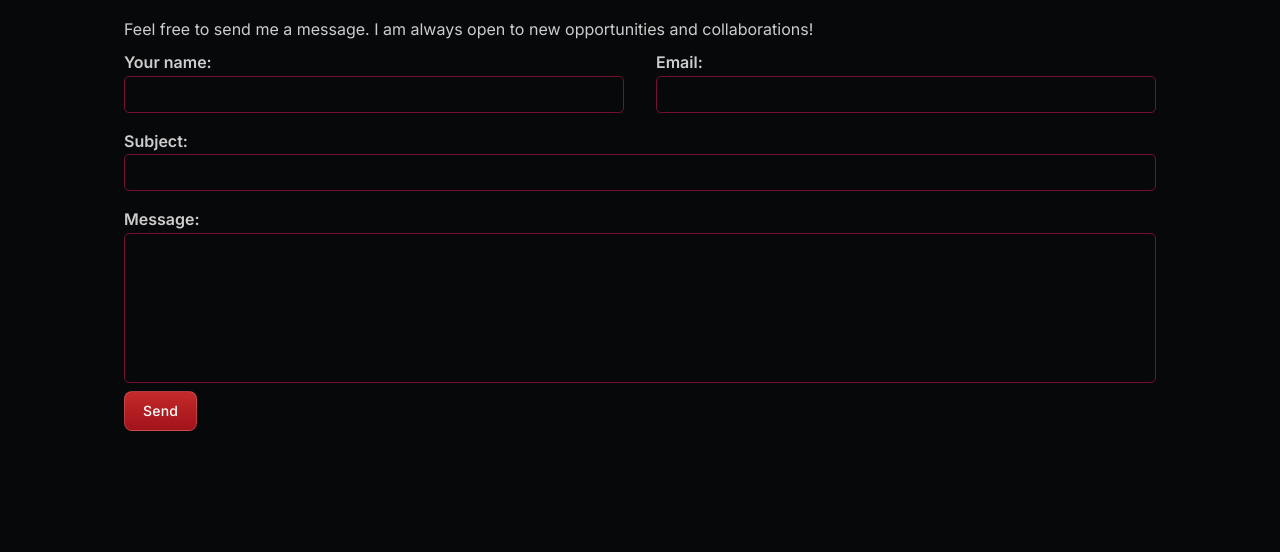
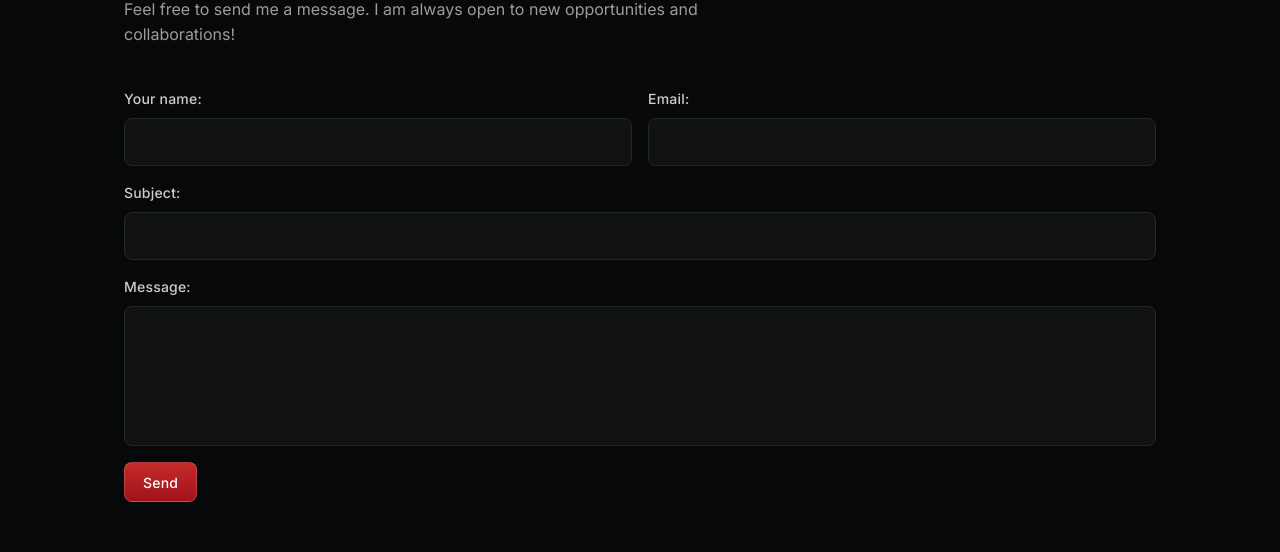
Before and after one commit to FabioMedeiros1000/portfolio, a React (Vite) app: page / in a window 1280 px wide. Shown: the part 2489-3041 px from the top of the page. Built offline with nearby package versions, Linux system fonts and the light colour scheme; no server answers.

Commit message:
:art: style: formulário de contato

```diff
--- a/src/components/AskSomething/index.tsx
+++ b/src/components/AskSomething/index.tsx
@@ -8,7 +8,7 @@ import MessageBox from '../MessageBox'
 import { sendPrompt } from '../../services/iaService'
 
 import { GlobalContainer, TitleGlobal } from '../../styles'
-import { colors, theme } from '../../variables'
+import { theme } from '../../variables'
 import Loader from '../Loader'
 import { MessageContainer } from './styles'
 import { useTranslation } from 'react-i18next'
@@ -82,7 +82,6 @@ const AskSomething = () => {
               type="textarea"
               fieldName="prompt"
               validationMessage={t('validationMessage.required')}
-              borderColor={colors.white}
               minLength={5}
               maxLength={530}
               error={errors.prompt?.message as string}
--- a/src/components/Contact/index.tsx
+++ b/src/components/Contact/index.tsx
@@ -12,7 +12,8 @@ import { sendEmail } from '../../services/emailService'
 import { ContactForm } from '../../types/contact'
 
 import { GlobalContainer, TitleGlobal } from '../../styles'
-import { colors, theme } from '../../variables'
+import { ContactFormElement, Description } from './styles'
+import { theme } from '../../variables'
 import InputWithLabel from '../InputWithLabel'
 
 const Contact = () => {
@@ -53,9 +54,9 @@ const Contact = () => {
       <>
         <GlobalContainer>
           <TitleGlobal>{t('contact.title')}</TitleGlobal>
-          <p>{t('contact.description')}</p>
+          <Description>{t('contact.description')}</Description>
           <FormProvider {...methods}>
-            <form onSubmit={handleSubmit(onSubmit)}>
+            <ContactFormElement onSubmit={handleSubmit(onSubmit)}>
               <div className="grid-form">
                 <div className="two-columns">
                   <InputWithLabel
@@ -67,7 +68,6 @@ const Contact = () => {
                     error={errors.name?.message as string}
                     minLength={5}
                     maxLength={100}
-                    borderColor={colors.red}
                   />
                   <InputWithLabel
                     label={t('contact.input.email')}
@@ -78,7 +78,6 @@ const Contact = () => {
                     minLength={5}
                     maxLength={70}
                     error={errors.email?.message as string}
-                    borderColor={colors.red}
                   />
                 </div>
                 <InputWithLabel
@@ -90,7 +89,6 @@ const Contact = () => {
                   error={errors.subject?.message as string}
                   minLength={5}
                   maxLength={255}
-                  borderColor={colors.red}
                 />
                 <InputWithLabel
                   label={t('contact.input.message')}
@@ -101,7 +99,6 @@ const Contact = () => {
                   error={errors.message?.message as string}
                   minLength={10}
                   maxLength={1200}
-                  borderColor={colors.red}
                 />
               </div>
               <Button
@@ -116,7 +113,7 @@ const Contact = () => {
                   t('contact.buttonText')
                 )}
               </Button>
-            </form>
+            </ContactFormElement>
           </FormProvider>
         </GlobalContainer>
         <ModalMessage
--- /dev/null
+++ b/src/components/Contact/styles.ts
@@ -0,0 +1,16 @@
+import styled from 'styled-components'
+
+import { theme } from '../../variables'
+
+export const Description = styled.p`
+  color: ${theme.mute};
+  margin-top: -20px;
+  margin-bottom: 40px;
+  max-width: 620px;
+`
+
+export const ContactFormElement = styled.form`
+  button {
+    margin-top: 16px;
+  }
+`
--- a/src/components/Input/index.tsx
+++ b/src/components/Input/index.tsx
@@ -4,7 +4,6 @@ import { FormContainer } from '../../styles'
 import { useTranslation } from 'react-i18next'
 
 const Input = ({
-  borderColor,
   type,
   placeholder,
   fieldName,
@@ -17,7 +16,6 @@ const Input = ({
 }: FormInputProps) => {
   const { registerOptions, stringValue, setStringValue } = useFormHook({
     type,
-    borderColor,
     error,
     fieldName,
     validationMessage
@@ -26,7 +24,7 @@ const Input = ({
   const { t } = useTranslation()
 
   return (
-    <FormContainer borderColor={borderColor}>
+    <FormContainer $hasError={Boolean(error)}>
       {type === 'textarea' ? (
         <textarea
           {...register(fieldName, registerOptions)}
--- a/src/components/InputWithLabel/index.tsx
+++ b/src/components/InputWithLabel/index.tsx
@@ -1,13 +1,13 @@
 import { FormInputWithLabelProps } from '../../hooks/useFormHook'
 import Input from '../Input'
 
+import { Wrapper } from './styles'
+
 const InputWithLabel = ({ label, id, ...rest }: FormInputWithLabelProps) => (
-  <div style={{ display: 'block', width: '100%' }}>
-    <label htmlFor={id} style={{ fontWeight: 'bold' }}>
-      {label}
-    </label>
+  <Wrapper>
+    <label htmlFor={id}>{label}</label>
     <Input id={id} {...rest} />
-  </div>
+  </Wrapper>
 )
 
 export default InputWithLabel
--- /dev/null
+++ b/src/components/InputWithLabel/styles.ts
@@ -0,0 +1,16 @@
+import styled from 'styled-components'
+
+import { theme, weights } from '../../variables'
+
+export const Wrapper = styled.div`
+  display: grid;
+  gap: 8px;
+  width: 100%;
+
+  label {
+    font-size: 14px;
+    font-weight: ${weights.medium};
+    letter-spacing: 0.2px;
+    color: ${theme.body};
+  }
+`
--- a/src/hooks/useFormHook.ts
+++ b/src/hooks/useFormHook.ts
@@ -2,7 +2,6 @@ import { useState } from 'react'
 import { useTranslation } from 'react-i18next'
 
 export type FormProps = {
-  borderColor: string
   minLength?: number
   maxLength?: number
   validationMessage: string
--- a/src/styles.ts
+++ b/src/styles.ts
@@ -1,7 +1,6 @@
 import styled, { createGlobalStyle } from 'styled-components'
 
-import { breakpoints, colors, theme, weights } from './variables'
-import { FormProps } from './hooks/useFormHook'
+import { breakpoints, radii, theme, weights } from './variables'
 
 const GlobalStyle = createGlobalStyle`
   * {
@@ -60,45 +59,46 @@ const GlobalStyle = createGlobalStyle`
   }
 
   input, textarea {
-    padding: 8px;
-    background-color: transparent;
-    border: 1px solid ${colors.red};
     width: 100%;
-    border-radius: 5px;
-    color: ${colors.red};
-    font-family: Roboto, sans-serif;
-    font-size: 1rem;
+    background: ${theme.surfaceElevated};
+    border: 1px solid ${theme.hairline};
+    border-radius: ${radii.md};
+    padding: 10px 12px;
+    color: ${theme.ink};
+    font: inherit;
+    font-size: 16px;
+    transition: border-color 0.15s, box-shadow 0.15s;
+  }
+
+  input::placeholder, textarea::placeholder {
+    color: ${theme.ash};
   }
 
   input:focus, textarea:focus {
-    outline: 1px solid ${colors.blue};
+    outline: none;
+    border-color: ${theme.redFocus};
+    box-shadow: 0 0 0 3px ${theme.redSoft};
   }
 
   textarea {
-    height: 150px;
+    height: 140px;
     resize: none;
   }
 
   .two-columns {
     width: 100%;
-    display: flex;
-    flex-direction: row;
-    column-gap: 32px;
-    row-gap: 0px;
+    display: grid;
+    grid-template-columns: 1fr 1fr;
+    gap: 16px;
 
-    @media (max-width: ${breakpoints.tablet}) {
-      flex-direction: column;
-      flex-wrap: wrap;
-      column-gap: 0px;
-      row-gap: 16px;
+    @media (max-width: ${breakpoints.layout}) {
+      grid-template-columns: 1fr;
     }
   }
 
   .grid-form {
-    display: flex;
-    flex-direction: column;
-    row-gap: 16px;
-    margin-top: 8px;
+    display: grid;
+    gap: 16px;
   }
 `
 
@@ -113,18 +113,14 @@ export const TitleGlobal = styled.h2`
   margin-bottom: 32px;
 `
 
-export const FormContainer = styled.div<Pick<FormProps, 'borderColor'>>`
-  font-weight: bold;
-  display: block;
+export const FormContainer = styled.div<{ $hasError?: boolean }>`
+  display: grid;
+  gap: 6px;
   width: 100%;
 
-  textarea {
-    border-color: ${(props) => props.borderColor || colors.red};
-    color: ${(props) => props.borderColor || colors.red};
-  }
-
   small {
-    font-weight: 400;
+    font-size: 13px;
+    color: ${(props) => (props.$hasError ? theme.red : theme.mute)};
   }
 `
 
```
